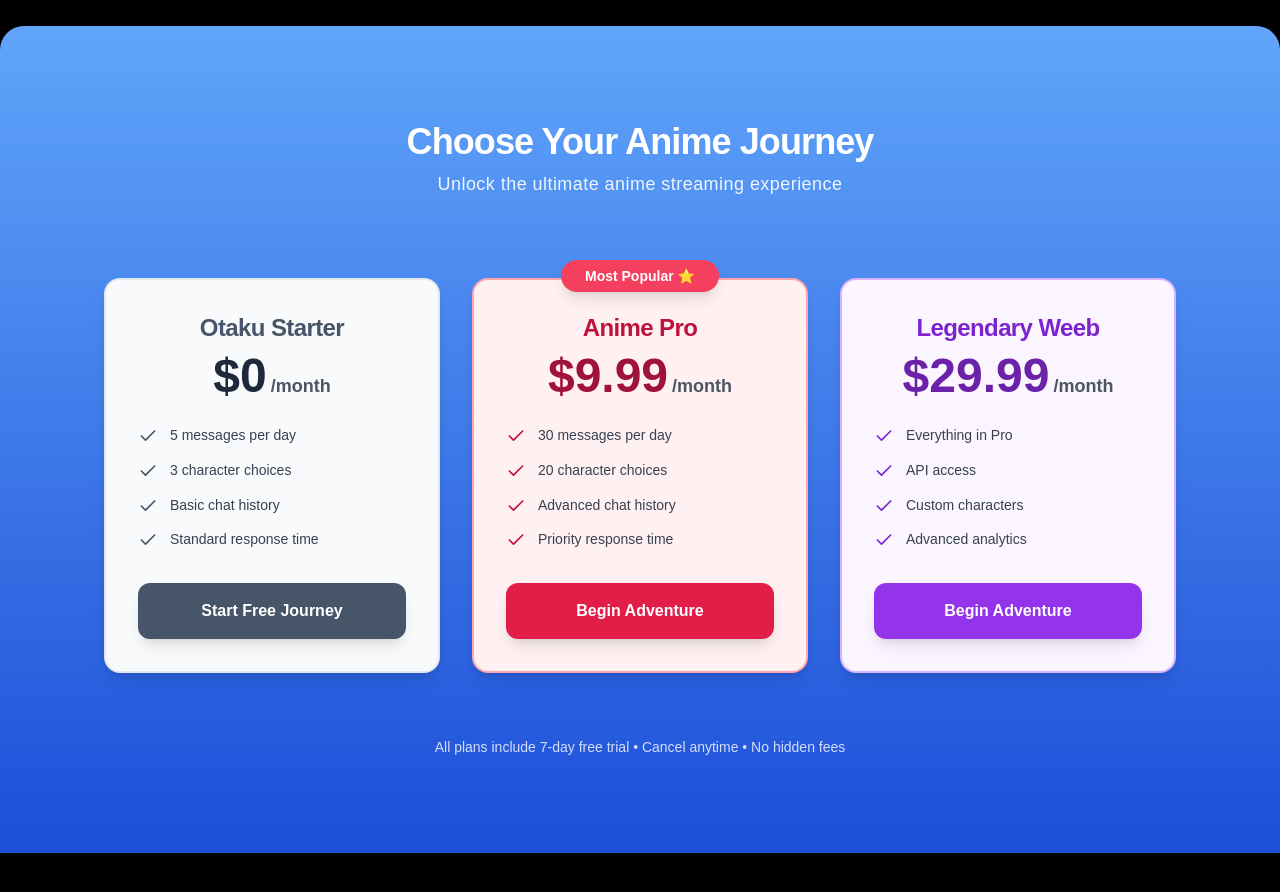
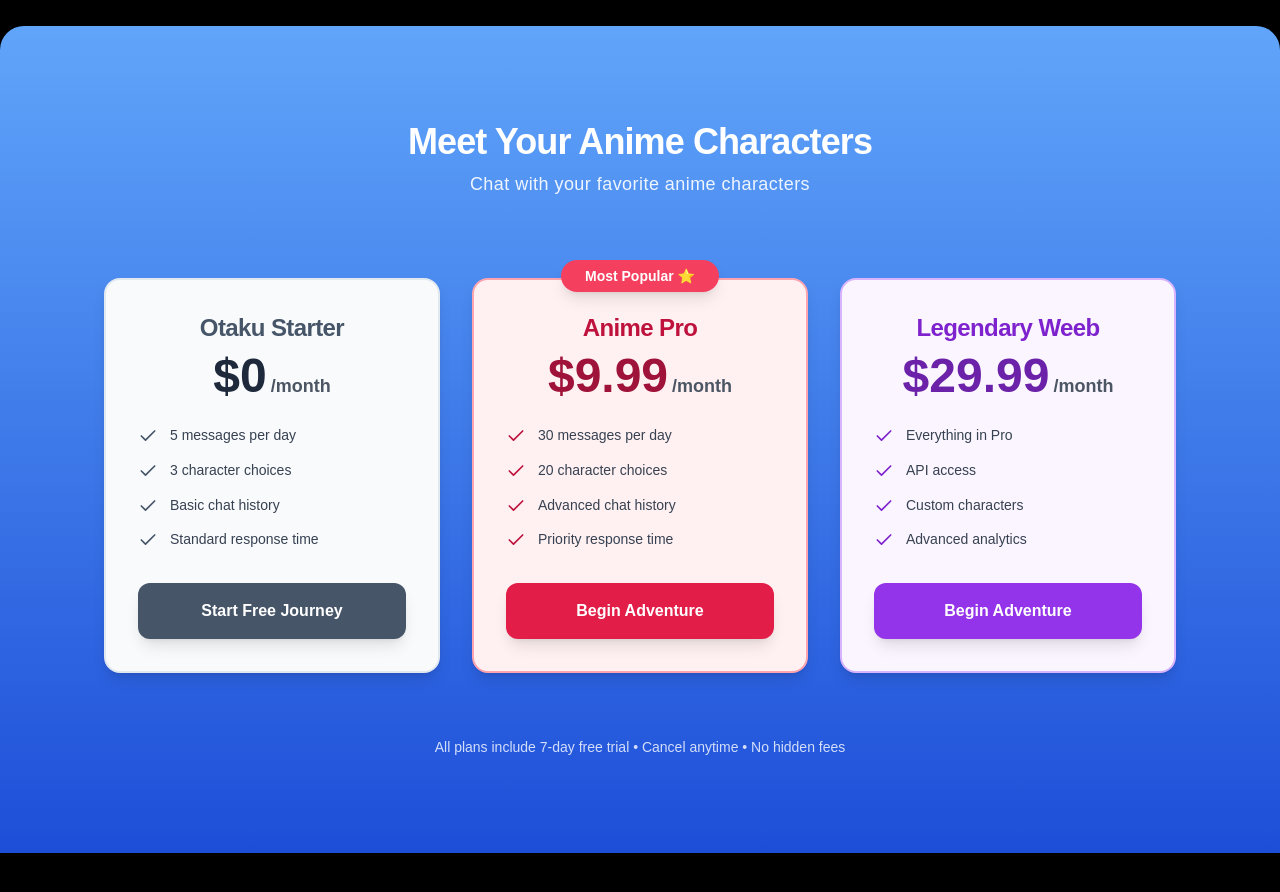
Before and after one commit to MisbahAnsar/kares222, a Next.js app: page / in a window 1280 px wide. Shown: the part 1180-2072 px from the top of the page. Built offline with nearby package versions, Linux system fonts and the light colour scheme.

Commit message:
completed

```diff
--- a/components/Pricing.tsx
+++ b/components/Pricing.tsx
@@ -7,10 +7,10 @@ export default function Pricing() {
         {/* Header */}
         <div className="text-center">
           <h2 className="text-3xl sm:text-4xl font-extrabold text-white tracking-tight font-display">
-            Choose Your Anime Journey
+            Meet Your Anime Characters
           </h2>
           <p className="text-lg tracking-wide mt-2 text-white/90">
-            Unlock the ultimate anime streaming experience
+            Chat with your favorite anime characters
           </p>
         </div>
 
```
